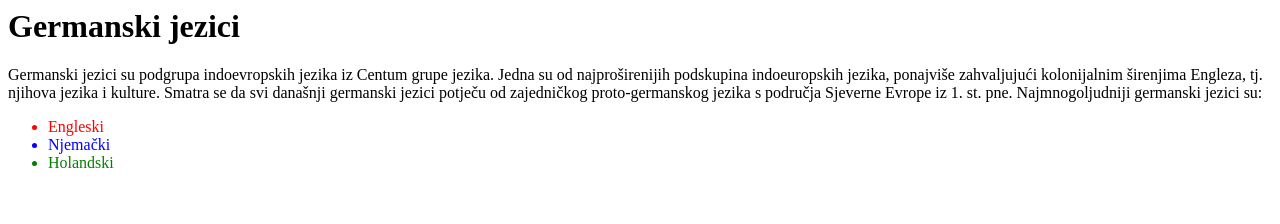
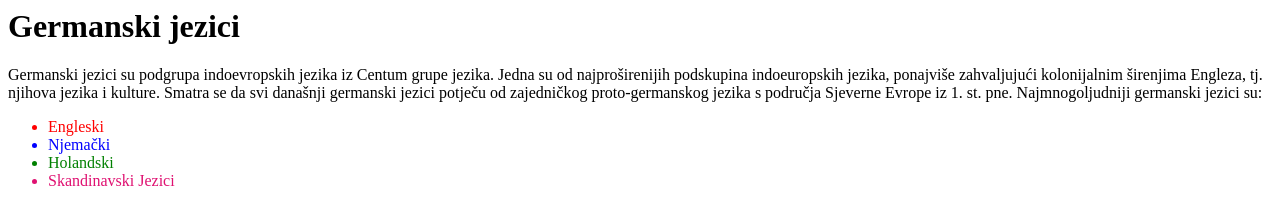
Before and after one commit to ingvar1511/frontend-development, a plain HTML site: page index.html in a window 1280 px wide. Drawn offline with Linux system fonts and the light colour scheme.

Commit message:
list item added

```diff
--- a/index.html
+++ b/index.html
@@ -15,6 +15,7 @@ Najmnogoljudniji germanski jezici su:</p>
 <li style="color: red;">Engleski</li>
 <li style="color: blue;">Njemački</li>
 <li style="color: green;">Holandski</li>
+<li style="color: rgb(223, 17, 113);">Skandinavski Jezici </li>
 </ul>
 
 </html>
```
